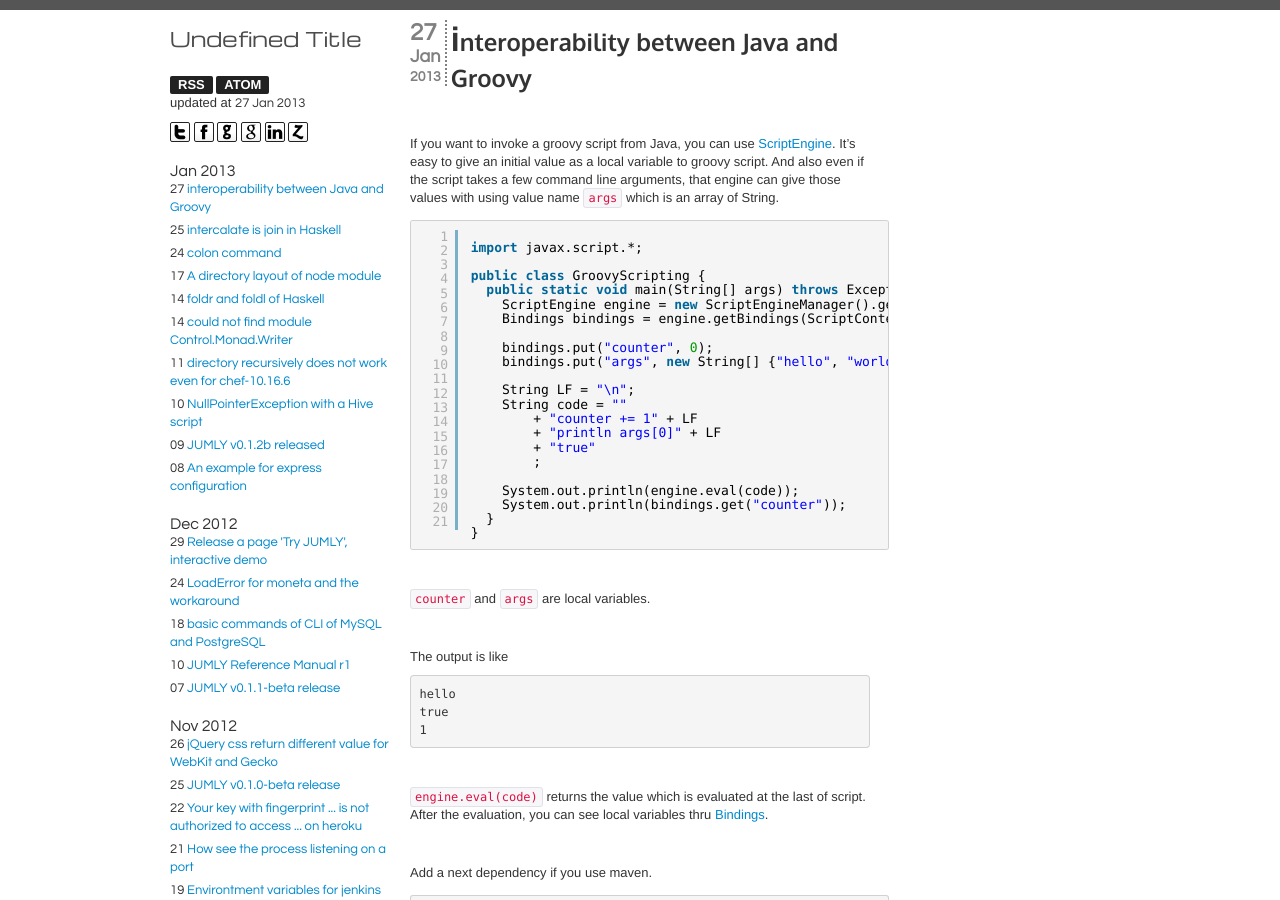
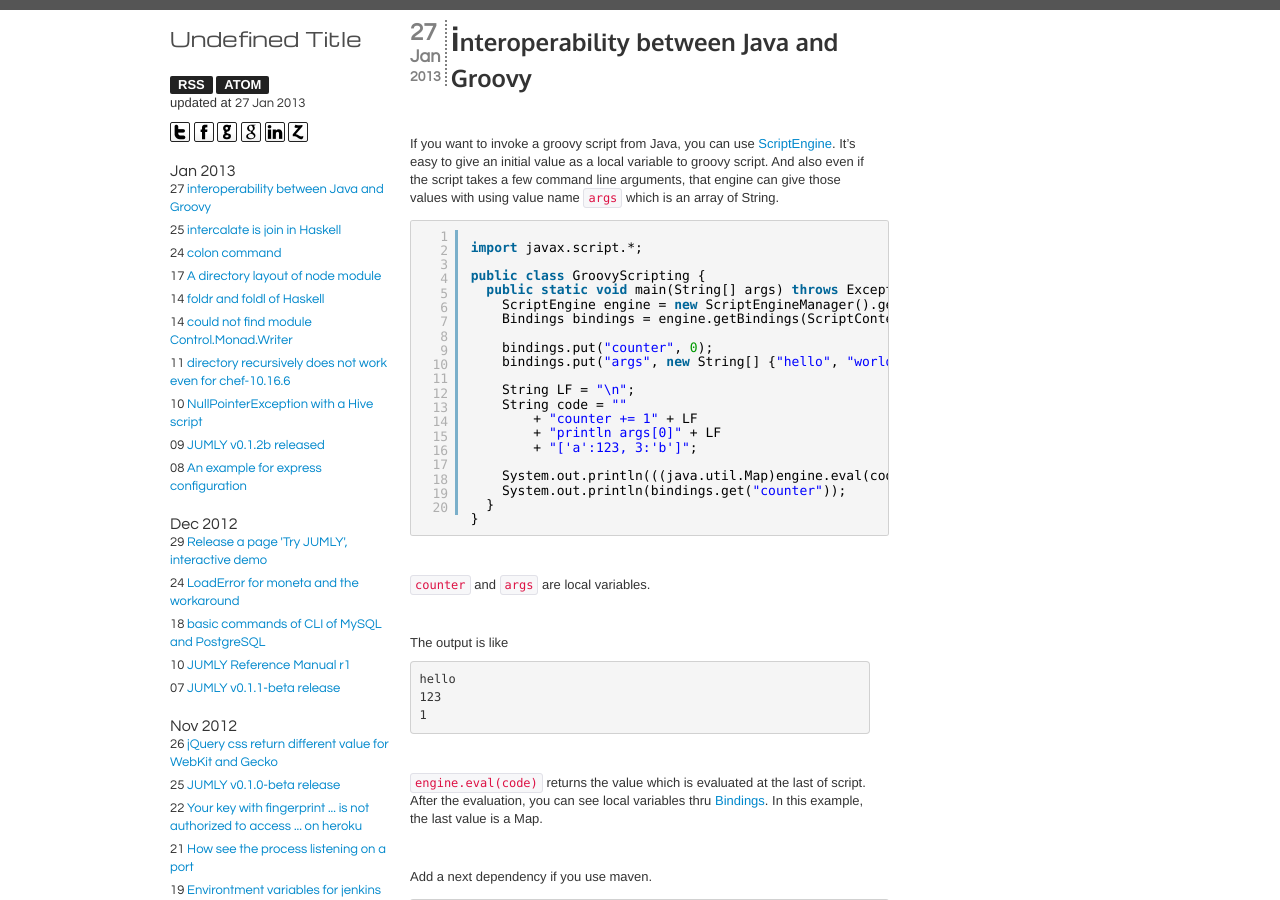
Before and after one commit to tmtk75/tmtk75.github.io, a Jekyll site: the page built from _posts/2013-01-27-interoperability_between_java_and_groovy.md, in a window 1280 px wide and 900 px high. Built offline with Jekyll 4.4.1, drawn with Linux system fonts in a browser that asks for light colours; comment, search, counter and statistics services are not loaded.

Commit message:
fix a post

```diff
--- a/_posts/2013-01-27-interoperability_between_java_and_groovy.md
+++ b/_posts/2013-01-27-interoperability_between_java_and_groovy.md
@@ -24,10 +24,9 @@ public class GroovyScripting {
     String code = ""
         + "counter += 1" + LF
         + "println args[0]" + LF
-        + "true"
-        ;
+        + "['a':123, 3:'b']";
 
-    System.out.println(engine.eval(code));
+    System.out.println(((java.util.Map)engine.eval(code)).get("a"));
     System.out.println(bindings.get("counter"));
   }
 }
@@ -38,12 +37,13 @@ public class GroovyScripting {
 The output is like
 
     hello
-    true
+    123
     1
 {:.terminal}
 
 `engine.eval(code)` returns the value which is evaluated at the last of script.
 After the evaluation, you can see local variables thru [Bindings][bindings].
+In this example, the last value is a Map.
 
 
 Add a next dependency if you use maven.
```
